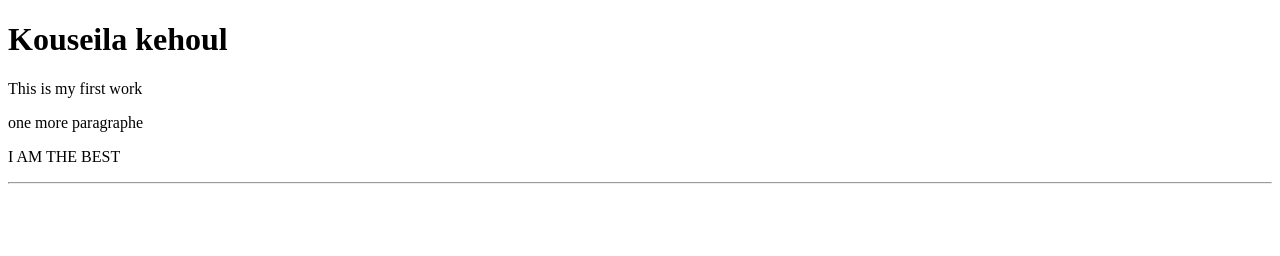
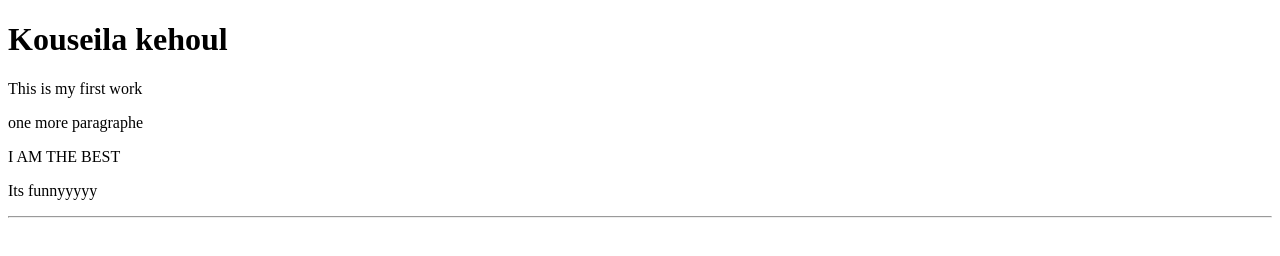
Before and after one commit to Kouseila/kouseila.github.io, a plain HTML site: page demo/index.html in a window 1280 px wide. Drawn offline with Linux system fonts and the light colour scheme.

Commit message:
add more paragraph

```diff
--- a/demo/index.html
+++ b/demo/index.html
@@ -10,6 +10,7 @@
    <p>This is my first work</p>
    <p>one more paragraphe</p>
    <p>I AM THE BEST</p>
+   <p>Its funnyyyyy</p>
    <hr>
 </body>
 </html>
```
